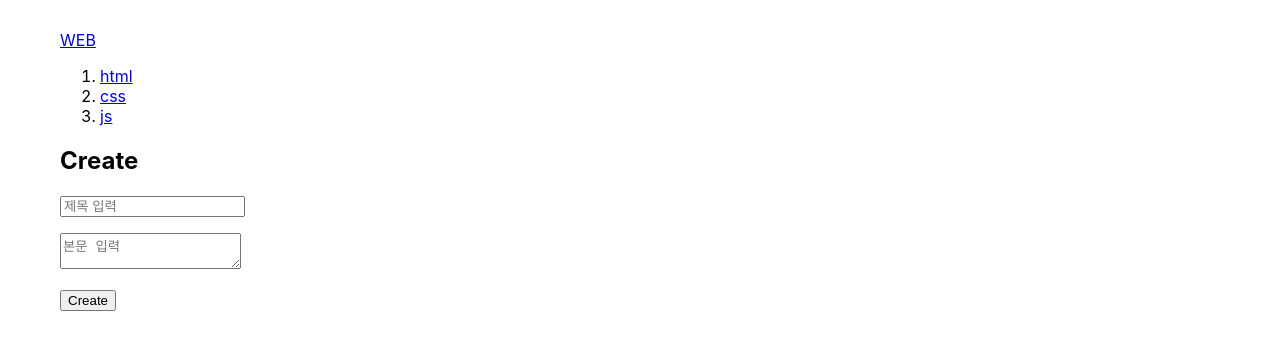
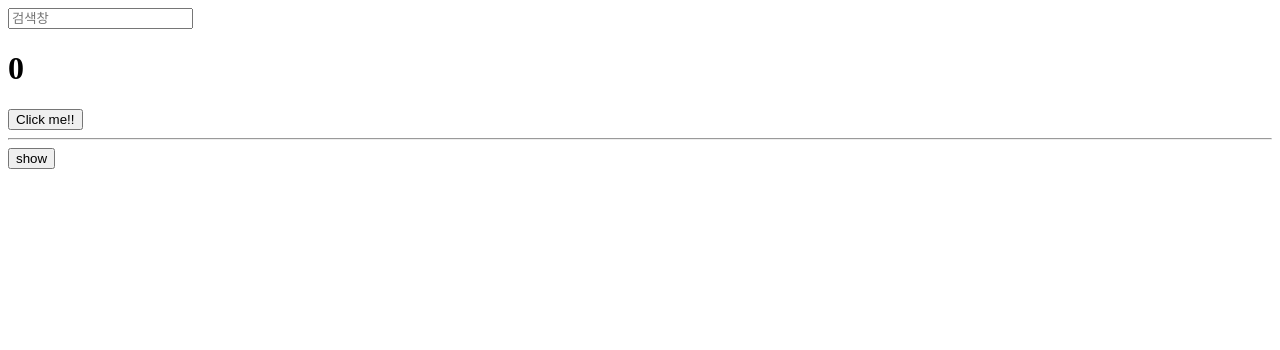
Before and after one commit to son426/study, a React (Create React App) app: page / in a window 1280 px wide. Shown: the top 350 px of the page. Built offline with nearby package versions, Linux system fonts and the light colour scheme.

Commit message:
useEffect

```diff
--- a/src/App.css
+++ /dev/null
@@ -1,3 +0,0 @@
-div {
-  margin: 30px;
-}
--- a/src/App.js
+++ b/src/App.js
@@ -1,127 +1,58 @@
-import logo from "./logo.svg";
-import "./App.css";
-import { useState } from "react";
-import { eventWrapper } from "@testing-library/user-event/dist/utils";
-
-function Header(props) {
-  return (
-    <header>
-      <a
-        href="/"
-        onClick={(event) => {
-          event.preventDefault();
-          props.onChangeMode();
-        }}
-      >
-        {props.title}
-      </a>
-    </header>
-  );
-}
-
-function Nav(props) {
-  const lis = [];
-  for (let i = 0; i < props.topics.length; i++) {
-    let t = props.topics[i];
-    lis.push(
-      <li key={t.id}>
-        <a
-          id={t.id}
-          href={"/read/" + t.id}
-          onClick={(event) => {
-            event.preventDefault();
-            props.onChangeMode(event.target.id);
-          }}
-        >
-          {t.title}
-        </a>
-      </li>
-    );
-  }
-
-  return <ol>{lis}</ol>;
-}
-function Article(props) {
-  return (
-    <article>
-      <h2>{props.title}</h2>
-      {props.body}
-    </article>
-  );
-}
-
-function Create() {
-  return (
-    <article>
-      <h2>Create</h2>
-      <form>
-        <p>
-          <input type="text" name="title" placeholder="제목 입력"></input>
-        </p>
-        <p>
-          <textarea name="body" placeholder="본문 입력"></textarea>
-        </p>
-        <p>
-          <input type="submit" value="Create"></input>
-        </p>
-      </form>
-    </article>
-  );
-}
+import { useState, useEffect } from "react";
 
 function App() {
-  // const _mode = useState("WELCOME");
-  // const mode = _mode[0];
-  // const setMode = _mode[1];
+  const [counter, setCounter] = useState(0);
+  const [keyword, setKeyword] = useState("");
+  const onClick = () => {
+    setCounter((prev) => prev + 1);
+  };
+  const onChange = (event) => {
+    setKeyword(event.target.value);
+  };
+  useEffect(() => {
+    console.log("i run once");
+  }, []);
 
-  const [mode, setMode] = useState("CREATE");
-  const [id, setId] = useState(null);
-  const topics = [
-    { id: 1, title: "html", body: "html is ~" },
-    { id: 2, title: "css", body: "css is ~" },
-    { id: 3, title: "js", body: "js is ~" },
-  ];
+  useEffect(() => {
+    console.log("키워드변화");
+  }, [keyword]);
 
-  let content = null;
-  if (mode === "WELCOME") {
-    content = <Article title="Welcome" body="Hello, WEB"></Article>;
-  } else if (mode === "READ") {
-    let title = null;
-    let body = null;
-    for (let i = 0; i < topics.length; i++) {
-      if (topics[i].id === Number(id)) {
-        title = topics[i].title;
-        body = topics[i].body;
-      }
-    }
-    content = <Article title={title} body={body}></Article>;
-  } else if (mode === "CREATE") {
-    content = <Create></Create>;
-  }
+  useEffect(() => {
+    console.log("카운터변화");
+  }, [counter]);
+
+  useEffect(() => {
+    console.log("둘 중 하나라도 변화");
+  }, [keyword, counter]);
+
+  // cleanup func
+
+  const [showing, setShowing] = useState(false);
+  const cleanUp = () => {
+    setShowing((prev) => !prev);
+  };
+
+  const Hello = () => {
+    useEffect(() => {
+      console.log("hi");
+      return () => console.log("bye");
+    }, []);
+
+    return <h1>Hello</h1>;
+  };
 
   return (
     <div>
-      <Header
-        title="WEB"
-        onChangeMode={() => {
-          setMode("WELCOME");
-        }}
-      ></Header>
-      <Nav
-        topics={topics}
-        onChangeMode={(id) => {
-          setMode("READ");
-          setId(id);
-        }}
-      ></Nav>
-      {content}
-      <a
-        href="/create"
-        onClick={(event) => {
-          event.preventDefault();
-          setMode("CREATE");
-        }}
-      ></a>
+      <div>
+        <input onChange={onChange} type="text" placeholder="검색창" />
+        <h1>{counter}</h1>
+        <button onClick={onClick}>Click me!!</button>
+      </div>
+      <hr />
+      <div>
+        {showing ? <Hello /> : null}
+        <button onClick={cleanUp}>{showing ? "hide" : "show"}</button>
+      </div>
     </div>
   );
 }
--- a/src/index.css
+++ /dev/null
@@ -1,13 +0,0 @@
-body {
-  margin: 0;
-  font-family: -apple-system, BlinkMacSystemFont, 'Segoe UI', 'Roboto', 'Oxygen',
-    'Ubuntu', 'Cantarell', 'Fira Sans', 'Droid Sans', 'Helvetica Neue',
-    sans-serif;
-  -webkit-font-smoothing: antialiased;
-  -moz-osx-font-smoothing: grayscale;
-}
-
-code {
-  font-family: source-code-pro, Menlo, Monaco, Consolas, 'Courier New',
-    monospace;
-}
--- a/src/index.js
+++ b/src/index.js
@@ -1,17 +1,6 @@
 import React from "react";
 import ReactDOM from "react-dom/client";
-import "./index.css";
 import App from "./App";
-import reportWebVitals from "./reportWebVitals";
 
 const root = ReactDOM.createRoot(document.getElementById("root"));
-root.render(
-  <React.StrictMode>
-    <App />
-  </React.StrictMode>
-);
-
-// If you want to start measuring performance in your app, pass a function
-// to log results (for example: reportWebVitals(console.log))
-// or send to an analytics endpoint. Learn more: https://bit.ly/CRA-vitals
-reportWebVitals();
+root.render(<App />);
--- a/src/reportWebVitals.js
+++ /dev/null
@@ -1,13 +0,0 @@
-const reportWebVitals = onPerfEntry => {
-  if (onPerfEntry && onPerfEntry instanceof Function) {
-    import('web-vitals').then(({ getCLS, getFID, getFCP, getLCP, getTTFB }) => {
-      getCLS(onPerfEntry);
-      getFID(onPerfEntry);
-      getFCP(onPerfEntry);
-      getLCP(onPerfEntry);
-      getTTFB(onPerfEntry);
-    });
-  }
-};
-
-export default reportWebVitals;
```
Also changed, not shown: src/setupTests.js (deleted, +0 -5 lines), src/logo.svg (deleted), 1 other file (tests, documents, lock files or other folders).
